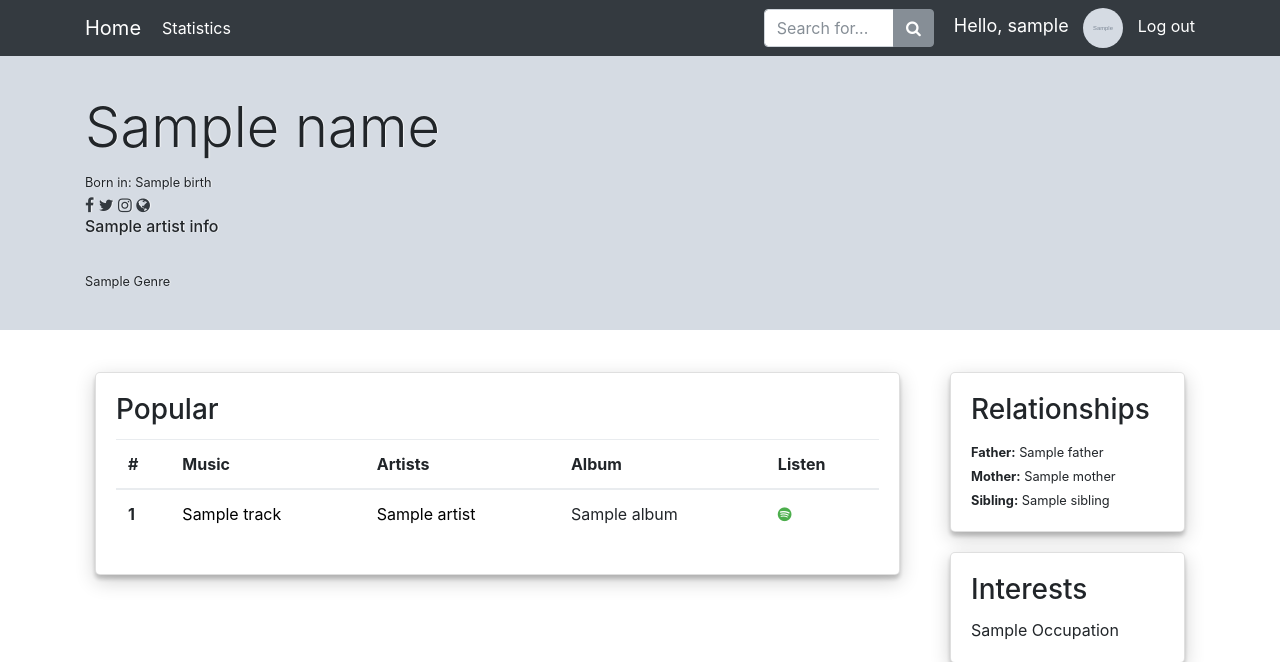
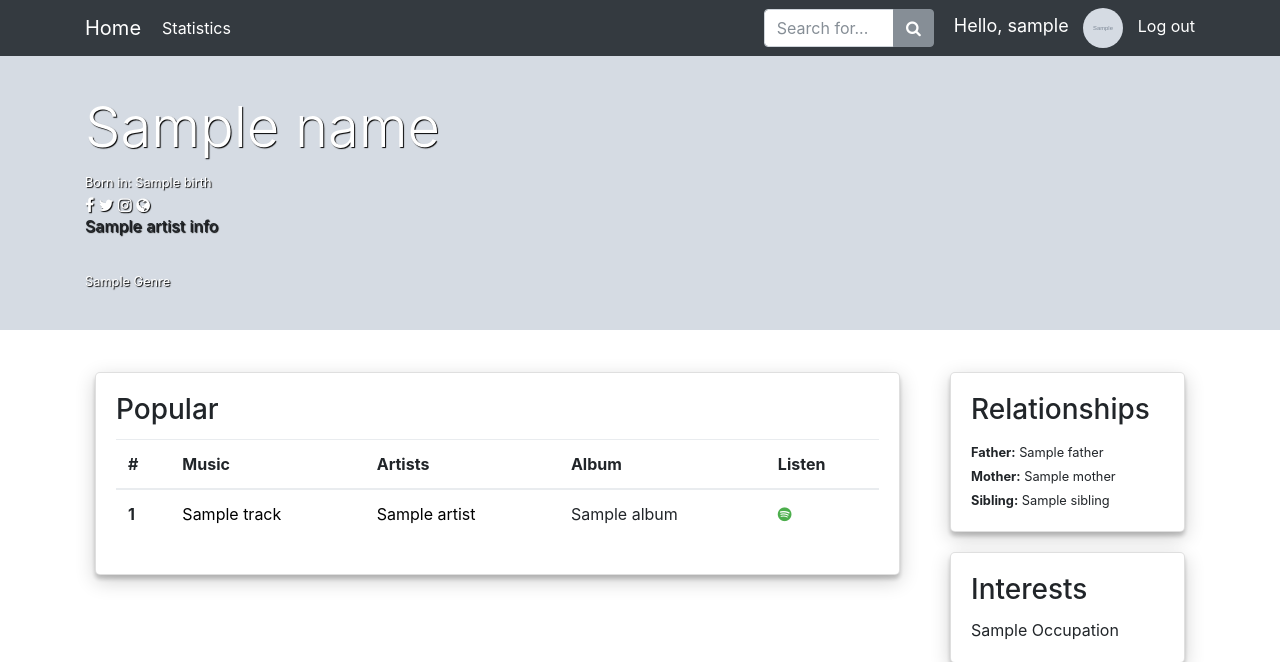
Before and after one commit to cristianasc/EDC, a Django app: template project2/app/templates/app/artistBio.html in a window 1280 px wide. Shown: the top 662 px of the page. Run offline with Django 3.2, Linux system fonts and the light colour scheme; the template is opened without the code that fills it: most values are stand-ins (such as "Sample title", 1, 10 or a date in 2020); grey boxes marked "Sample" are stand-in pictures; some libraries are stand-ins or nearby versions.

```diff
--- a/project2/app/models/query.py
+++ b/project2/app/models/query.py
@@ -24,8 +24,10 @@ def parse_response(results, keys=None):
     if keys is None:
         keys = results["head"]["vars"]
 
+
     for binding in results["results"]["bindings"]:
         r = {}
+
 
         for key in keys:
             if key not in binding:
--- a/project2/app/templates/app/artistBio.html
+++ b/project2/app/templates/app/artistBio.html
@@ -4,22 +4,22 @@
 {% block content %}
 
 <div class="jumbotron jumbotron-fluid" style=" background-image: url({{ image }}); background-repeat: no-repeat; background-attachment: fixed; background-position: center top; ">
-    <div class="container" style="text-shadow: 1px 0px 1px rgba(255, 255, 255, 0.8);">
-        <h1 class="display-4">{{ name }}</h1>
+    <div class="container" style="text-shadow: 1px 1px 1px rgba(0, 0, 0, 1);">
+        <h1 class="display-4" style="color: white">{{ name }}</h1>
         {% if artist_info.birth %}
-        <small>Born in: {{ artist_info.birth }}</small><br>
+        <small style="color: white">Born in: {{ artist_info.birth }}</small><br>
         {% endif %}
         {% if artist_info.facebook %}
-        <a style="color: #343a40" href="https://www.facebook.com/{{ artist_info.facebook }}"><i class="fa fa-facebook" aria-hidden="true"></i></a>
+        <a style="color: white" href="https://www.facebook.com/{{ artist_info.facebook }}"><i class="fa fa-facebook" aria-hidden="true"></i></a>
         {% endif %}
         {% if artist_info.twitter %}
-        <a style="color: #343a40" href="https://www.twitter.com/{{ artist_info.twitter }}"><i class="fa fa-twitter" aria-hidden="true"></i></a>
+        <a style="color: white" href="https://www.twitter.com/{{ artist_info.twitter }}"><i class="fa fa-twitter" aria-hidden="true"></i></a>
         {% endif %}
         {% if artist_info.instagram %}
-        <a style="color: #343a40" href="https://www.instagram.com/{{ artist_info.instagram }}"><i class="fa fa-instagram" aria-hidden="true"></i></a>
+        <a style="color: white" href="https://www.instagram.com/{{ artist_info.instagram }}"><i class="fa fa-instagram" aria-hidden="true"></i></a>
         {% endif %}
         {% if artist_info.official_site %}
-        <a style="color: #343a40" href="{{ artist_info.official_site }}"><i class="fa fa-globe" aria-hidden="true"></i></a>
+        <a style="color: white" href="{{ artist_info.official_site }}"><i class="fa fa-globe" aria-hidden="true"></i></a>
         {% endif %}
         {% if artist_info.country_name %}
         <h6>{{ artist_info.country_name }}</h6>
@@ -27,7 +27,7 @@
 
         {% if artist_genre.genre %}
         <br/>
-        <small class="text-capitalize">
+        <small style="color: white" class="text-capitalize">
             {{ artist_genre.genre|join:", " }}
         </small>
         {% endif %}
--- a/project2/app/views.py
+++ b/project2/app/views.py
@@ -65,6 +65,7 @@ def home(request):
 
             #db.new_releases(token)
             #$db.top_tracks(token)
+
 
             return render(
                 request,
@@ -450,6 +451,7 @@ def statistics(request):
 
             # query platform data
             platform_data = db.platform_data()
+            top_followers = db.get_best_followers()
 
             return render(
                 request,
@@ -458,7 +460,8 @@ def statistics(request):
                     'title': 'Statistics',
                     'username': user_r["display_name"],
                     'photo': user_r["images"][0]["url"],
-                    'platform_data': platform_data
+                    'platform_data': platform_data,
+                    'top_followers' : top_followers
                 }
             )
 
```
Also changed, not shown: project2/app/models/models.py (+21 -0 lines), project2/app/templates/app/index.html (+0 -19 lines), project2/app/templates/app/music.html (+5 -5 lines), project2/app/templates/app/statistics.html (+17 -5 lines).
